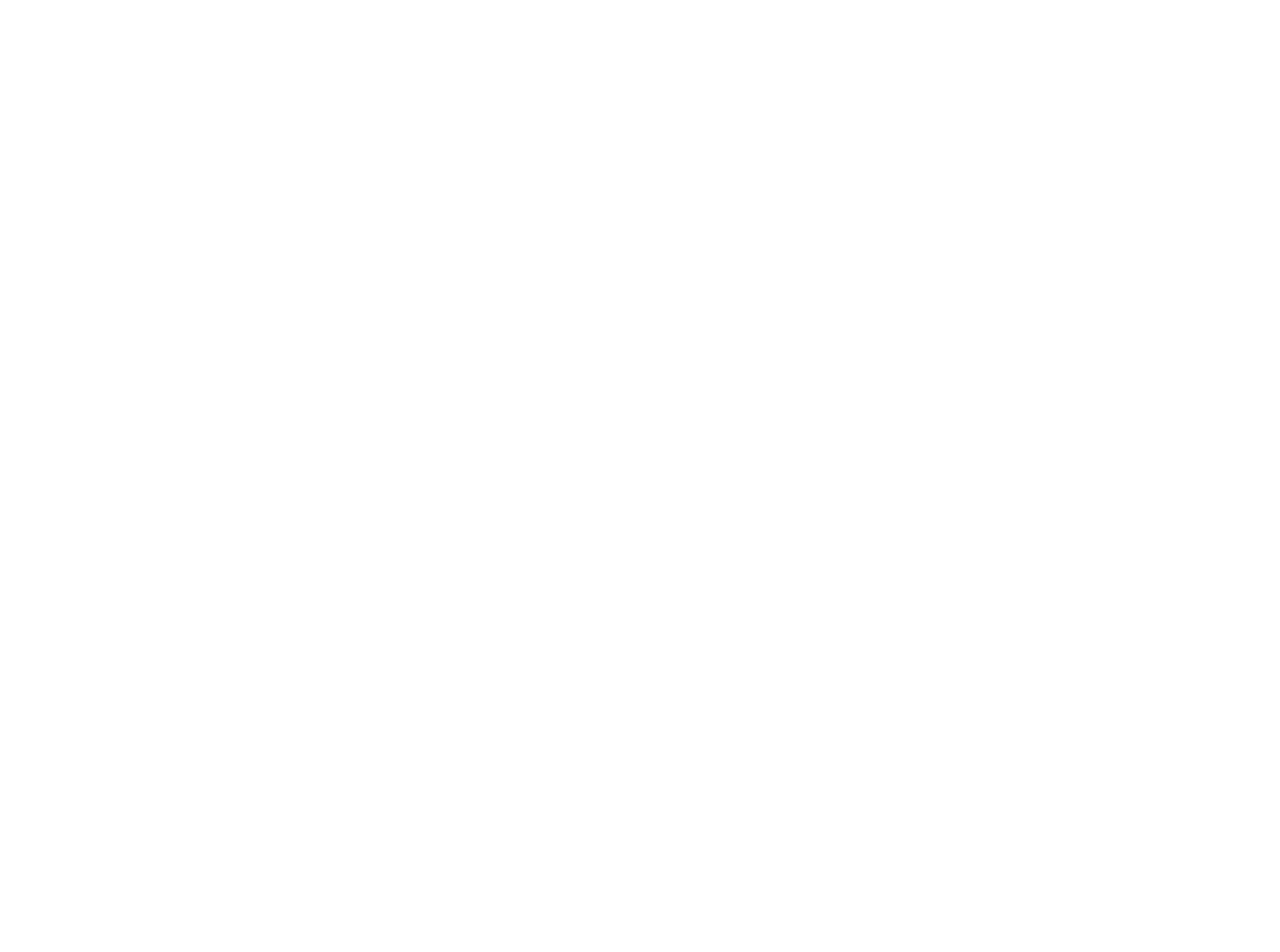
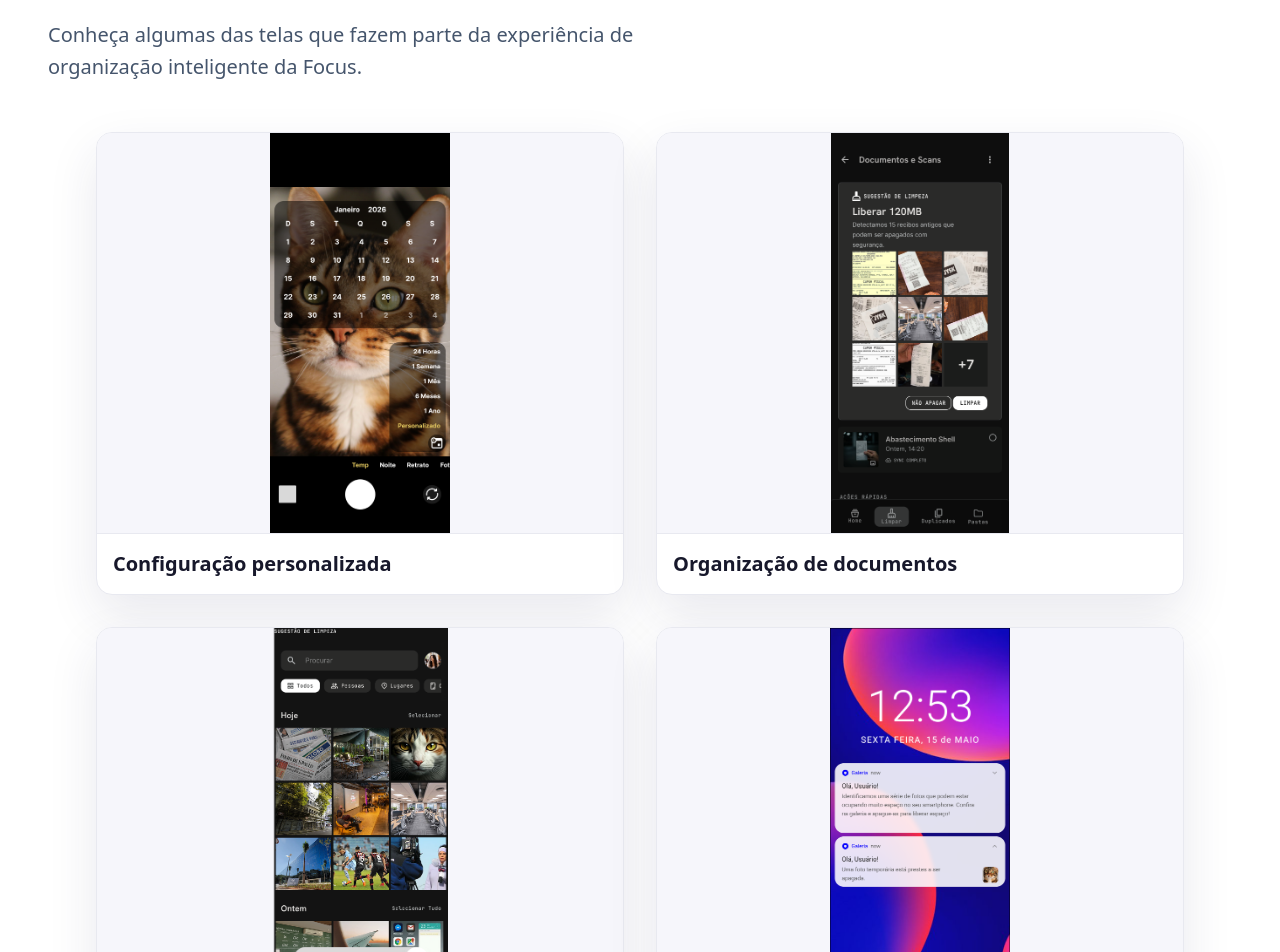
Before and after one commit to esthertozzo/focus, a Next.js app: page / in a window 1280 px wide. Shown: the part 5380-6332 px from the top of the page. Before the commit the page ends 5214 px from the top, so only its background shows below. Built offline with nearby package versions, Linux system fonts and the light colour scheme.

Commit message:
Gallery Item e Gallery Section - componentes

```diff
--- /dev/null
+++ b/app/components/GalleryItem.js
@@ -0,0 +1,10 @@
+function GalleryItem({ image, alt, caption }) {
+  return (
+    <figure className="m-0 overflow-hidden rounded-2xl border border-[#e8e9f0] bg-white shadow-[0_20px_50px_rgba(40,35,90,0.1)] transition duration-300 hover:-translate-y-1.5">
+      <img className="block h-auto max-h-[70vh] w-full bg-[#f6f6fb] object-contain transition duration-[400ms] hover:scale-[1.02] md:h-[50vh]" src={image} alt={alt} />
+      <figcaption className="border-t border-[#e8e9f0] p-4 text-xl font-bold text-[#17182b]">{caption}</figcaption>
+    </figure>
+  );
+}
+
+export default GalleryItem;
--- /dev/null
+++ b/app/components/GallerySection.js
@@ -0,0 +1,50 @@
+import SectionHeading from "./SectionHeading";
+import GalleryItem from "./GalleryItem";
+
+function GallerySection() {
+  const galleryItems = [
+    {
+      image: "/configuracao-modo-temporario.png",
+      alt: "Tela de configuração do modo temporário da Focus",
+      caption: "Configuração personalizada",
+    },
+    {
+      image: "/documentos-scans.png",
+      alt: "Tela de documentos e scans da Focus",
+      caption: "Organização de documentos",
+    },
+    {
+      image: "/galeria-notificacao.png",
+      alt: "Tela de notificação da galeria da Focus",
+      caption: "Notificações inteligentes",
+    },
+    {
+      image: "/smart-gallery-notificacoes.png",
+      alt: "Tela de notificações do Smart Gallery",
+      caption: "Sugestões da Focus IA",
+    },
+  ];
+
+  return (
+    <section id="galeria" className="border-t border-[#e8e9f0] px-5 py-12 md:px-12 md:py-16">
+      <SectionHeading
+        eyebrow="Galeria"
+        title="Por dentro da Focus."
+        description="Conheça algumas das telas que fazem parte da experiência de organização inteligente da Focus."
+      />
+
+      <div className="grid grid-cols-1 items-start gap-8 md:grid-cols-2 md:px-12">
+        {galleryItems.map((item) => (
+          <GalleryItem
+            key={item.caption}
+            image={item.image}
+            alt={item.alt}
+            caption={item.caption}
+          />
+        ))}
+      </div>
+    </section>
+  );
+}
+
+export default GallerySection;
--- a/app/page.js
+++ b/app/page.js
@@ -5,6 +5,7 @@ import StorageSection from "./components/StorageCalculator";
 import SolutionSection from "./components/SolutionSection";
 import HowItWorksSection from "./components/HowItWorksSection";
 import AudienceSection from "./components/AudienceSection";
+import GallerySection from "./components/GallerySection";
 
 
 
@@ -42,6 +43,7 @@ export default function Home() {
         <SolutionSection />
         <HowItWorksSection />
         <AudienceSection />
+        <GallerySection />
       </main>
     </div>
   );
```
